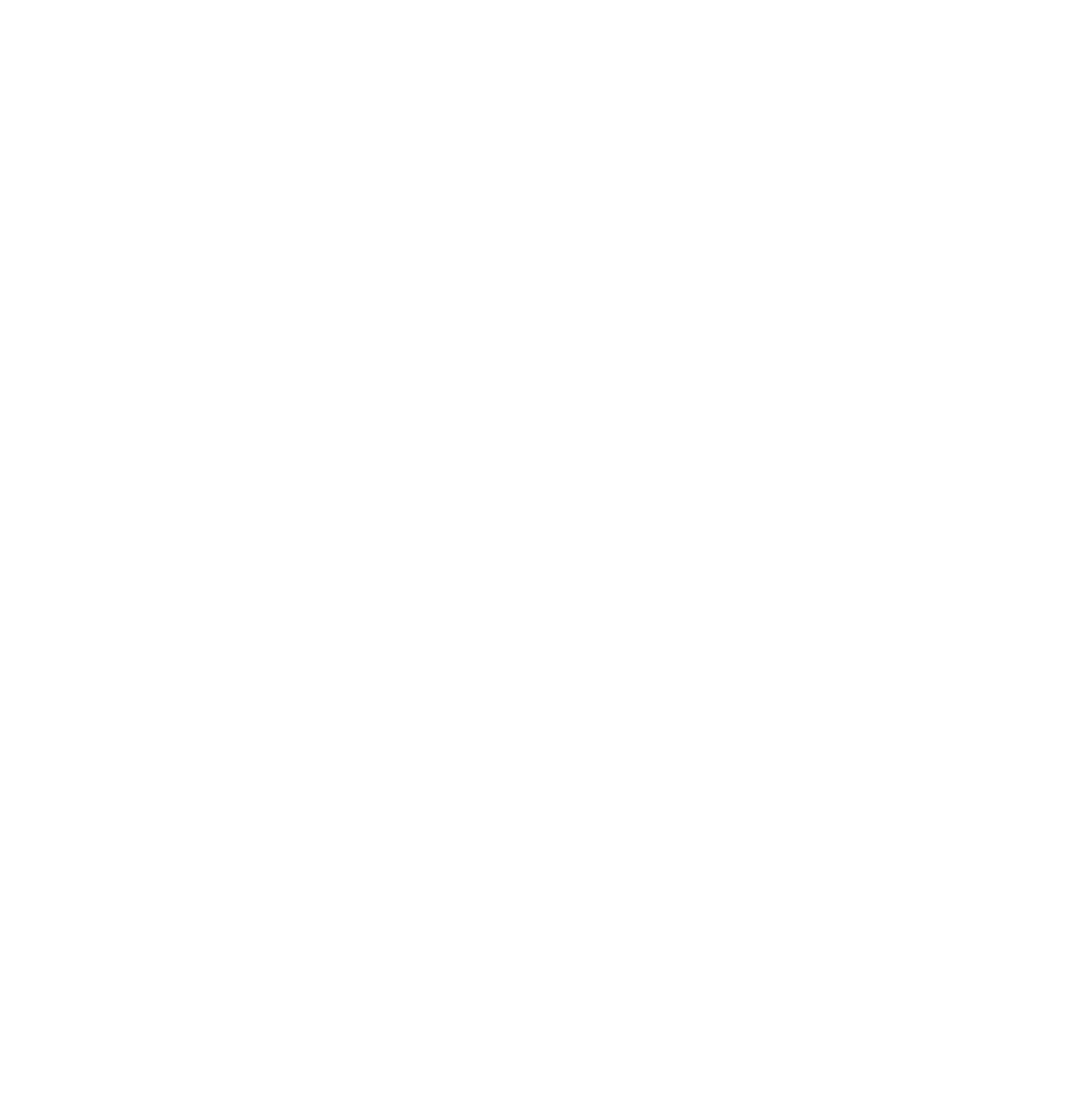
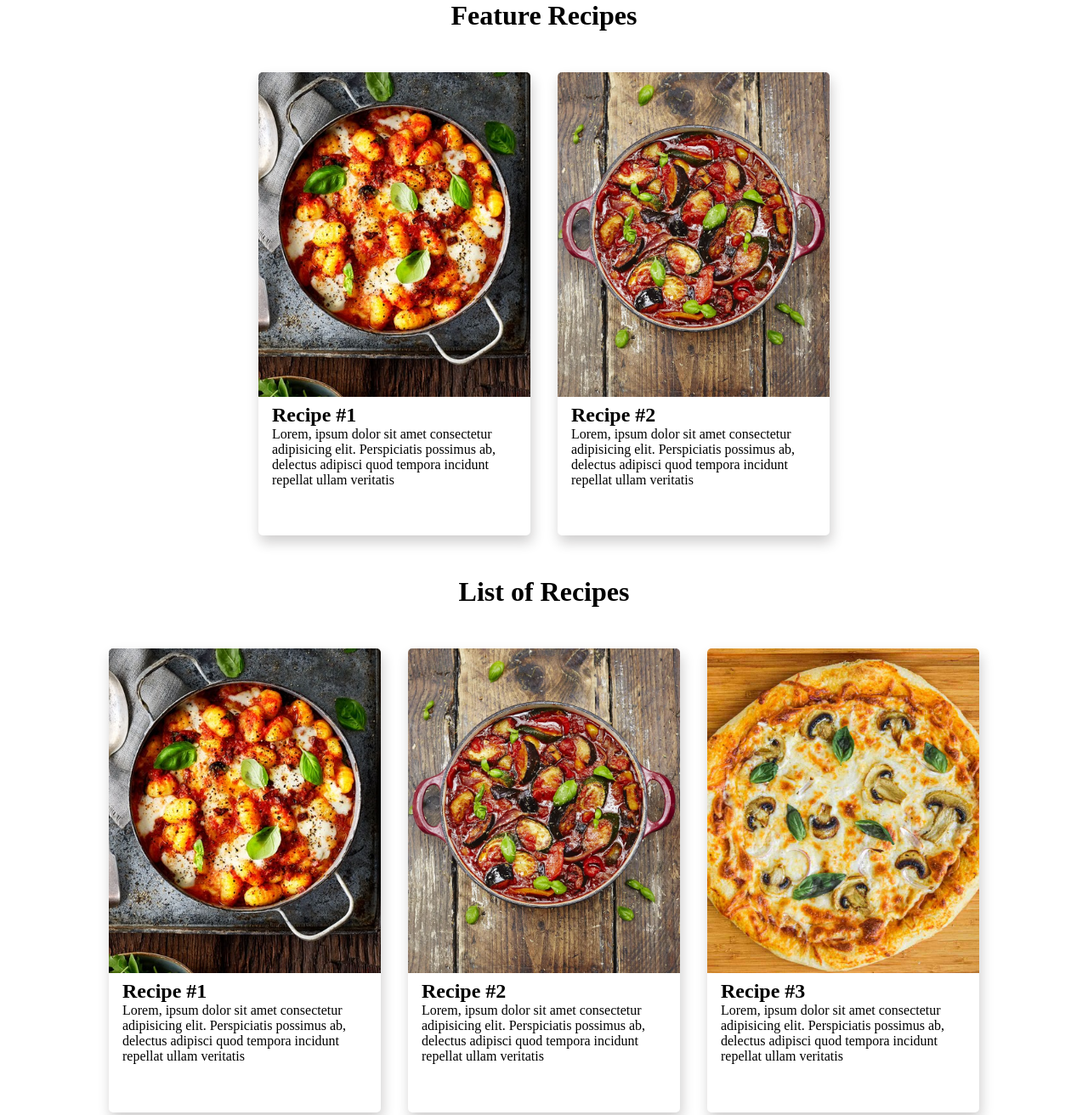
Before and after one commit to roycejohn/CookBookProj, a plain HTML site: page index.html in a window 1280 px wide. Shown: the top 1312 px of the page at 85% size. Before the commit the page ends 800 px from the top, so only its background shows below. Drawn offline with Linux system fonts and the light colour scheme.

Commit message:
start coding for the body

```diff
--- a/index.html
+++ b/index.html
@@ -17,39 +17,89 @@
 
     <main>
     <section class="Recipe-left">
-        <div class="">
+        <h2 class="recipe-heading">Feature Recipes</h2>
+        <div class="recipe-wrapper">
+            <article class="recipe-card">
+                <figure class="recipe-figure">
+                    <img class="recipe-image"
+                         src="./assets/chorizo-mozarella-gnocchi-bake-cropped-9ab73a3.jpg"
+                         alt="Recipe 1"/>
+               </figure>
+               <div class="recipe-body">
+                    <h2>Recipe #1</h2>
+                    <p>Lorem, ipsum dolor sit amet consectetur adipisicing elit. Perspiciatis possimus ab, delectus adipisci quod tempora incidunt repellat ullam veritatis
+                    </p>
+               </div>
+            </article>
+            <article class="recipe-card">
+                <figure class="recipe-figure">
+                    <img class="recipe-image"
+                         src="./assets/classicRatatuille.jpg"
+                         alt="Recipe 2"/>
+               </figure>
+               <div class="recipe-body">
+                    <h2>Recipe #2</h2>
+                    <p>Lorem, ipsum dolor sit amet consectetur adipisicing elit. Perspiciatis possimus ab, delectus adipisci quod tempora incidunt repellat ullam veritatis
+                    </p>
+               </div>
+            </article>
+        </div>
 
-        </div>
-    </section>
-
-    <section class="Recipe-right">
-        <div class="">
-
-        </div>
-    </section>
-
-    <section class="Recipe-left">
-        <div class="">
-
-        </div>
-    </section>
-
-    <section class="Recipe-right">
-        <div class="">
-
-        </div>
     </section>
     <section class="Recipe-left">
-        <div class="">
+        <h2 class="recipe-heading">List of Recipes</h2>
+        <div class="recipe-wrapper">
+            <article class="recipe-card">
+                <figure class="recipe-figure">
+                    <img class="recipe-image"
+                         src="./assets/chorizo-mozarella-gnocchi-bake-cropped-9ab73a3.jpg"
+                         alt="Recipe 1"/>
+               </figure>
+               <div class="recipe-body">
+                    <h2>Recipe #1</h2>
+                    <p>Lorem, ipsum dolor sit amet consectetur adipisicing elit. Perspiciatis possimus ab, delectus adipisci quod tempora incidunt repellat ullam veritatis
+                    </p>
+               </div>
+            </article>
+            <article class="recipe-card">
+                <figure class="recipe-figure">
+                    <img class="recipe-image"
+                         src="./assets/classicRatatuille.jpg"
+                         alt="Recipe 2"/>
+               </figure>
+               <div class="recipe-body">
+                    <h2>Recipe #2</h2>
+                    <p>Lorem, ipsum dolor sit amet consectetur adipisicing elit. Perspiciatis possimus ab, delectus adipisci quod tempora incidunt repellat ullam veritatis
+                    </p>
+               </div>
+            </article>
+            <article class="recipe-card">
+                <figure class="recipe-figure">
+                    <img class="recipe-image"
+                         src="./assets/HomemadePizza.jpg"
+                         alt="Recipe 3"/>
+               </figure>
+               <div class="recipe-body">
+                    <h2>Recipe #3</h2>
+                    <p>Lorem, ipsum dolor sit amet consectetur adipisicing elit. Perspiciatis possimus ab, delectus adipisci quod tempora incidunt repellat ullam veritatis
+                    </p>
+               </div>
+            </article>
+            <article class="recipe-card">
+                <figure class="recipe-figure">
+                    <img class="recipe-image"
+                         src="./assets/chorizo-mozarella-gnocchi-bake-cropped-9ab73a3.jpg"
+                         alt="Recipe 4"/>
+               </figure>
+               <div class="recipe-body">
+                    <h2>Recipe #4</h2>
+                    <p>Lorem, ipsum dolor sit amet consectetur adipisicing elit. Perspiciatis possimus ab, delectus adipisci quod tempora incidunt repellat ullam veritatis
+                    </p>
+               </div>
+            </article>
+        </div>
 
-        </div>
-    </section>
 
-    <section class="Recipe-right">
-        <div class="">
-
-        </div>
-    </section>
 
     </main>
     <footer>
--- a/styles.css
+++ b/styles.css
@@ -23,6 +23,58 @@
 
 /* RECIPE HOMEPAGE START */
 
+.recipe-heading {
+    color: black;
+    padding: 0 1em;
+    font-size: 1.3em;
+    text-align: center;
+    text-wrap: balance;
+
+    @media screen and (min-width: 425px) {
+      font-size: 1.5em;
+    }
+
+    @media screen and (min-width: 768px) {
+      font-size: 2em;
+    }
+}
+
+.recipe-wrapper {
+    margin: 3em 0;
+    display: flex;
+    flex-wrap: wrap;
+    justify-content: center;
+    gap: 2em;
+}
+
+.recipe-card {
+    max-width: 40ch;
+    overflow: hidden;
+    border-radius: 5px;
+    box-shadow: 2px 8px 15px rgba(15, 9, 8, 0.2);
+
+    &:hover {
+      cursor: pointer;
+      transform: scale(1.02);
+      transition: transform 0.2s ease-in-out;
+    }
+}
+
+.recipe-figure {
+    height: 70%;
+    overflow: hidden;
+}
+
+.recipe-image {
+    width: 100%;
+    height: 100%;
+    object-fit: cover;
+    object-position: center;
+}
+
+.recipe-body {
+    padding: 0.5em 1em;
+}
 
 /* RECIPE HOMEPAGE END */
 
```
Also changed, not shown: assets/BucatiniWithMushroom.jpg (added), assets/HomemadePizza.jpg (added), assets/chorizo-mozarella-gnocchi-bake-cropped-9ab73a3.jpg (added), assets/classicRatatuille.jpg (added), 1 other file.
